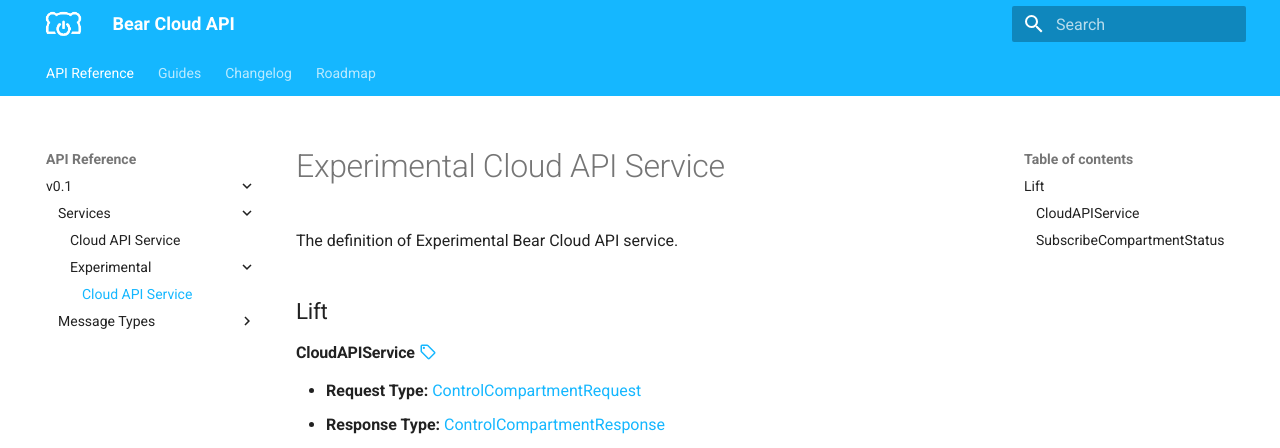
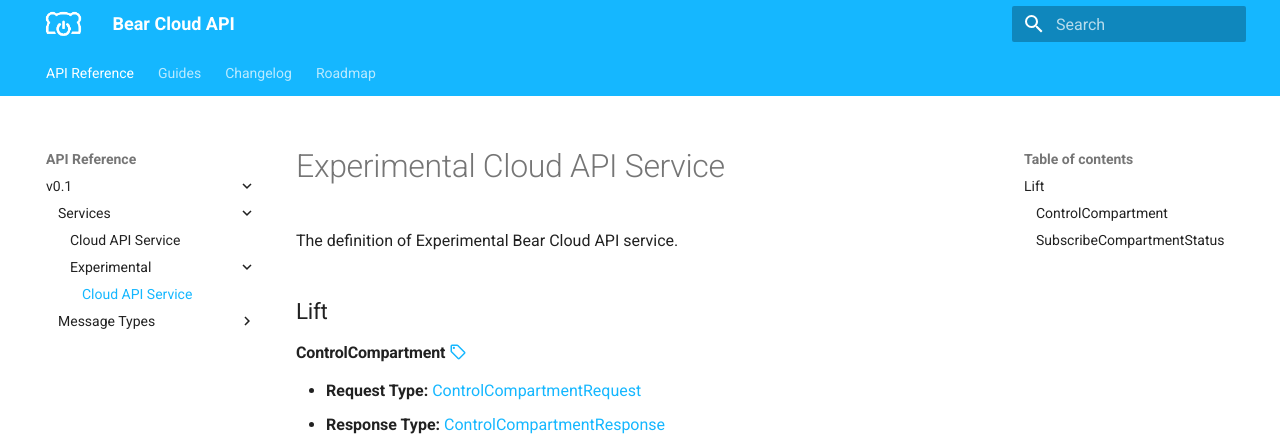
Before and after one commit to bearrobotics-public/cloud-with-experimental, an MkDocs documentation site: the page built from docs/v0.1/cloud/experimental/CloudApiService.md, in a window 1280 px wide and 900 px high. Shown: the top 448 px of the window. Built offline with MkDocs 1.6.1 and Material for MkDocs 9.7.7, drawn with Linux system fonts in a browser that asks for light colours.

Commit message:
Added experimental

```diff
--- a/docs/v0.1/cloud/experimental/CloudApiService.md
+++ b/docs/v0.1/cloud/experimental/CloudApiService.md
@@ -2,7 +2,7 @@
 The definition of Experimental Bear Cloud API service.
 
 ### Lift
-#### CloudAPIService [:material-tag-outline:](../../../changelog.md#february-5-2025 "Available on Beta")
+#### ControlCompartment [:material-tag-outline:](../../../changelog.md#february-5-2025 "Available on Beta")
 - **Request Type:** [ControlCompartmentRequest](#controlcompartmentrequest)
 - **Response Type:** [ControlCompartmentResponse](#controlcompartmentresponse)
 - **Description:**
```
